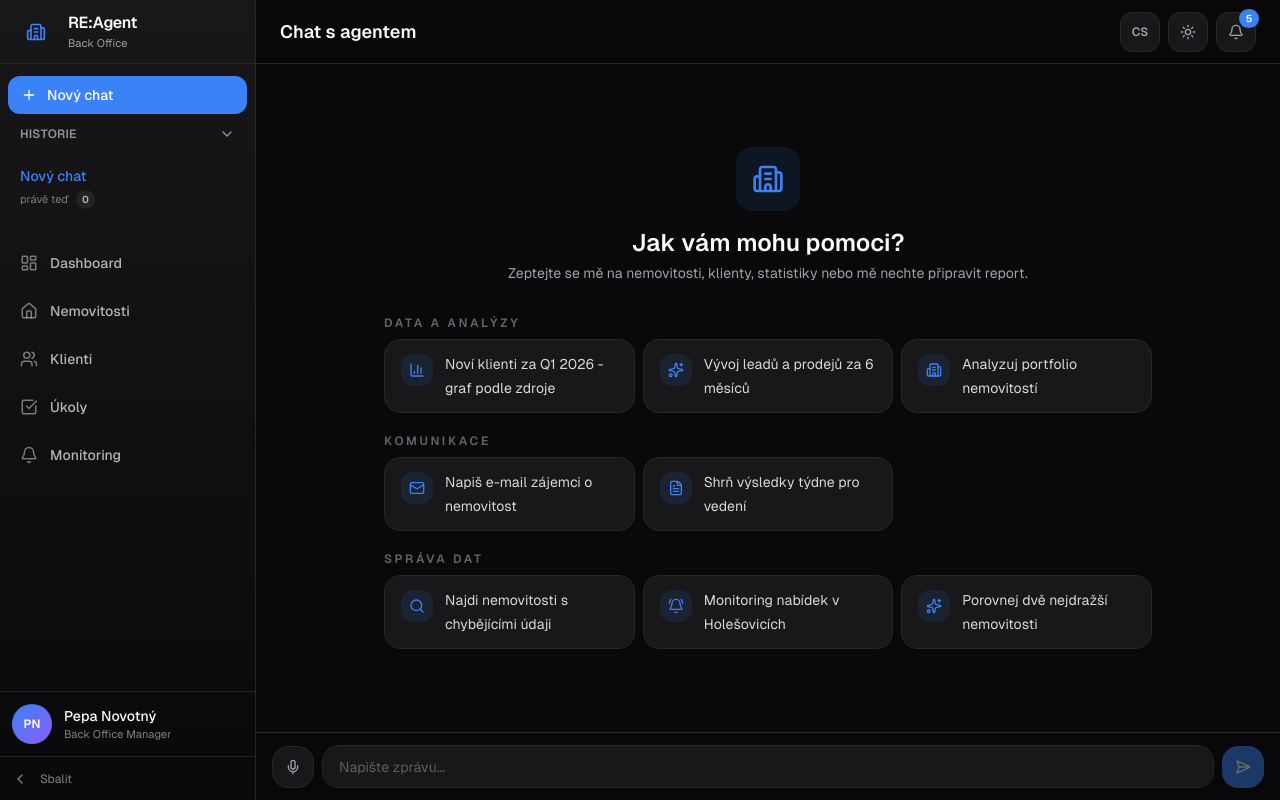
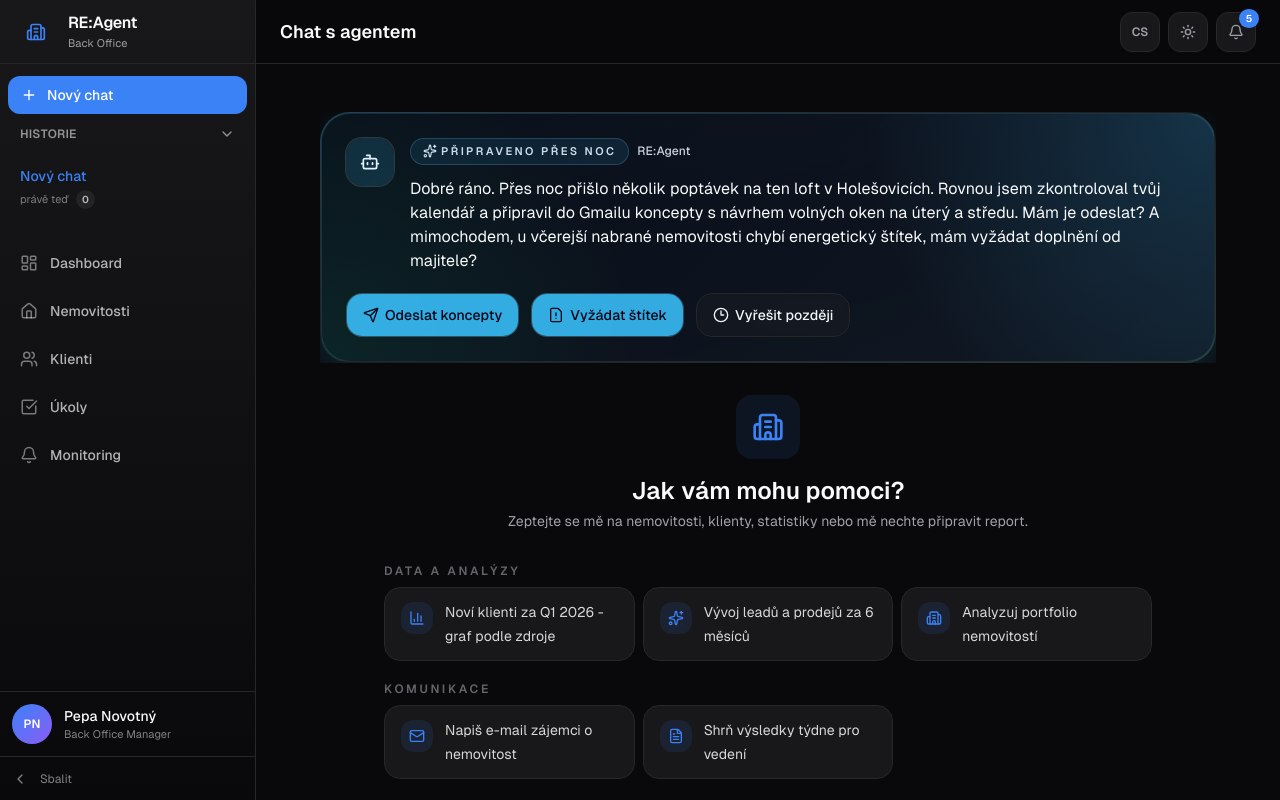
Before and after one commit to Vojta7022/BackOffice_Agent, a Next.js app: page /chat in a window 1280 px wide. Built offline with nearby package versions, Linux system fonts and the light colour scheme.

Commit message:
added an intro screen prompt

```diff
--- /dev/null
+++ b/src/components/agent/ProactiveGreeting.tsx
@@ -0,0 +1,133 @@
+'use client'
+
+import { useEffect, useRef, useState } from 'react'
+import { Bot, Check, Clock3, FileWarning, Loader2, Send, Sparkles } from 'lucide-react'
+import { Avatar, AvatarFallback } from '@/components/ui/avatar'
+import { Button } from '@/components/ui/button'
+import { cn } from '@/lib/utils'
+
+type ActionId = 'send-drafts' | 'request-label' | 'resolve-later'
+
+interface ProactiveGreetingProps {
+  className?: string
+}
+
+const greetingText = 'Dobré ráno. Přes noc přišlo několik poptávek na ten loft v Holešovicích. Rovnou jsem zkontroloval tvůj kalendář a připravil do Gmailu koncepty s návrhem volných oken na úterý a středu. Mám je odeslat? A mimochodem, u včerejší nabrané nemovitosti chybí energetický štítek, mám vyžádat doplnění od majitele?'
+
+const actionItems: Array<{ id: ActionId; label: string; icon: typeof Send }> = [
+  { id: 'send-drafts', label: 'Odeslat koncepty', icon: Send },
+  { id: 'request-label', label: 'Vyžádat štítek', icon: FileWarning },
+  { id: 'resolve-later', label: 'Vyřešit později', icon: Clock3 },
+]
+
+function wait(ms: number) {
+  return new Promise((resolve) => window.setTimeout(resolve, ms))
+}
+
+export default function ProactiveGreeting({ className }: ProactiveGreetingProps) {
+  const [pendingAction, setPendingAction] = useState<ActionId | null>(null)
+  const [completedAction, setCompletedAction] = useState<ActionId | null>(null)
+  const [isExiting, setIsExiting] = useState(false)
+  const [isHidden, setIsHidden] = useState(false)
+  const isMountedRef = useRef(true)
+
+  useEffect(() => {
+    return () => {
+      isMountedRef.current = false
+    }
+  }, [])
+
+  async function handleAction(actionId: ActionId) {
+    if (pendingAction || completedAction || isExiting) return
+
+    setPendingAction(actionId)
+    await wait(900)
+
+    if (!isMountedRef.current) return
+    setPendingAction(null)
+    setCompletedAction(actionId)
+
+    await wait(850)
+    if (!isMountedRef.current) return
+    setIsExiting(true)
+
+    await wait(350)
+    if (!isMountedRef.current) return
+    setIsHidden(true)
+  }
+
+  if (isHidden) {
+    return null
+  }
+
+  return (
+    <div
+      className={cn(
+        'overflow-hidden transition-all duration-300 ease-out',
+        isExiting ? 'max-h-0 -translate-y-2 opacity-0' : 'max-h-[32rem] translate-y-0 opacity-100',
+        className
+      )}
+    >
+      <section className="relative overflow-hidden rounded-[30px] bg-gradient-to-br from-sky-400/35 via-cyan-300/10 to-emerald-300/25 p-[1px] shadow-[0_24px_90px_-36px_rgba(56,189,248,0.7)]">
+        <div className="relative rounded-[29px] border border-white/10 bg-[linear-gradient(135deg,rgba(10,14,24,0.96),rgba(16,23,36,0.94))] px-5 py-5 text-white md:px-6 md:py-6">
+          <div className="pointer-events-none absolute inset-0 bg-[radial-gradient(circle_at_top_right,rgba(56,189,248,0.18),transparent_38%),radial-gradient(circle_at_bottom_left,rgba(16,185,129,0.12),transparent_34%)]" />
+
+          <div className="relative flex flex-col gap-5">
+            <div className="flex flex-col gap-4 md:flex-row md:items-start md:justify-between">
+              <div className="flex items-start gap-4">
+                <Avatar className="h-12 w-12 rounded-2xl ring-1 ring-white/15">
+                  <AvatarFallback className="rounded-2xl bg-sky-400/15 text-sky-100">
+                    <Bot className="h-5 w-5" />
+                  </AvatarFallback>
+                </Avatar>
+
+                <div className="min-w-0">
+                  <div className="flex flex-wrap items-center gap-2">
+                    <span className="inline-flex items-center gap-1 rounded-full border border-sky-300/20 bg-sky-400/10 px-3 py-1 text-[11px] font-semibold uppercase tracking-[0.22em] text-sky-100/90">
+                      <Sparkles className="h-3.5 w-3.5" />
+                      Připraveno přes noc
+                    </span>
+                    <span className="text-xs font-medium text-slate-300">RE:Agent</span>
+                  </div>
+                  <p className="mt-3 max-w-4xl text-[15px] leading-7 text-slate-50 md:text-base">
+                    {greetingText}
+                  </p>
+                </div>
+              </div>
+            </div>
+
+            <div className="flex flex-wrap gap-3">
+              {actionItems.map((actionItem) => {
+                const Icon = actionItem.icon
+                const isPending = pendingAction === actionItem.id
+                const isCompleted = completedAction === actionItem.id
+                const isDisabled = Boolean(pendingAction || completedAction)
+
+                return (
+                  <Button
+                    key={actionItem.id}
+                    type="button"
+                    onClick={() => void handleAction(actionItem.id)}
+                    disabled={isDisabled && !isPending && !isCompleted}
+                    variant={actionItem.id === 'resolve-later' ? 'outline' : 'default'}
+                    className={cn(
+                      'h-11 rounded-2xl px-4 text-sm backdrop-blur-sm',
+                      actionItem.id === 'resolve-later'
+                        ? 'border-white/12 bg-white/5 text-slate-100 hover:border-white/20 hover:bg-white/10 hover:text-white'
+                        : 'border-sky-300/30 bg-sky-400/90 text-slate-950 hover:bg-sky-300',
+                      isCompleted && 'border-emerald-300/30 bg-emerald-400 text-emerald-950',
+                      isPending && 'cursor-wait'
+                    )}
+                  >
+                    {isPending ? <Loader2 className="h-4 w-4 animate-spin" /> : isCompleted ? <Check className="h-4 w-4" /> : <Icon className="h-4 w-4" />}
+                    <span>{isCompleted ? 'Hotovo' : actionItem.label}</span>
+                  </Button>
+                )
+              })}
+            </div>
+          </div>
+        </div>
+      </section>
+    </div>
+  )
+}
--- a/src/components/chat/ChatMessages.tsx
+++ b/src/components/chat/ChatMessages.tsx
@@ -16,6 +16,7 @@ import { useHydrated } from '@/hooks/useHydrated'
 import { selectActiveMessages, useChatStore } from '@/lib/chat-store'
 import { translations } from '@/lib/i18n'
 import { useTranslation } from '@/lib/useTranslation'
+import ProactiveGreeting from '@/components/agent/ProactiveGreeting'
 import MessageBubble from './MessageBubble'
 import TypingIndicator from './TypingIndicator'
 
@@ -42,6 +43,10 @@ function WelcomeScreen({ onSend }: { onSend: (msg: string) => void }) {
 
   return (
     <div className="flex flex-1 flex-col items-center justify-center gap-8 px-4 py-12">
+      <div className="w-full max-w-4xl">
+        <ProactiveGreeting />
+      </div>
+
       <div className="flex flex-col items-center gap-4 text-center">
         <div className="flex h-16 w-16 items-center justify-center rounded-2xl bg-primary/10 text-primary">
           <Building2 className="h-8 w-8" />
--- a/src/components/dashboard/DashboardContent.tsx
+++ b/src/components/dashboard/DashboardContent.tsx
@@ -11,6 +11,7 @@ import ChartsRow from './ChartsRow'
 import DashboardInsights from './DashboardInsights'
 import RecentActivity from './RecentActivity'
 import QuickActions from './QuickActions'
+import ProactiveGreeting from '@/components/agent/ProactiveGreeting'
 
 interface RecentLeadActivity {
   id: string
@@ -94,6 +95,8 @@ export default function DashboardContent() {
 
   return (
     <div className="flex flex-col gap-6 p-4 md:p-6">
+      <ProactiveGreeting />
+
       {/* KPI row */}
       {data ? <KPICards stats={data.stats} /> : <KPICards.Skeleton />}
 
```
